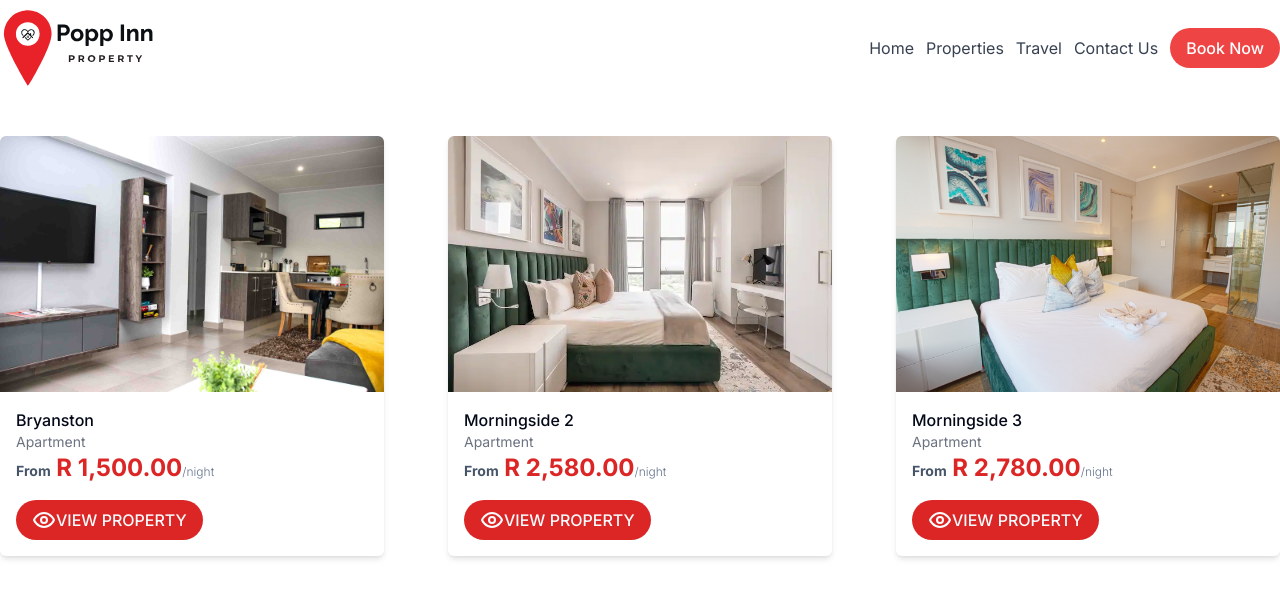
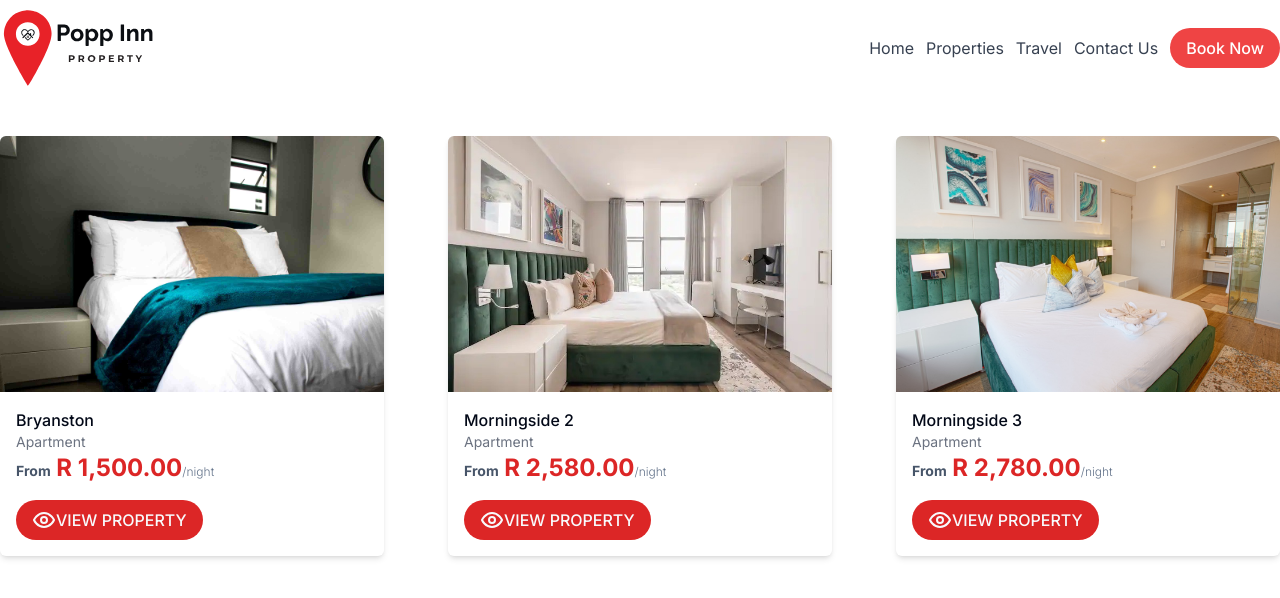
Before and after one commit to PhilaniNcube/new-poppin, a Next.js app: page /properties in a window 1280 px wide. Shown: the top 598 px of the page. Built offline with nearby package versions, Linux system fonts and the light colour scheme.

Commit message:
properties

```diff
--- a/app/properties/[id]/_components/image-gallery.tsx
+++ b/app/properties/[id]/_components/image-gallery.tsx
@@ -15,7 +15,11 @@ const ImageGallery = ({images}: {images: string[]}) => {
   return (
     <section className="w-full">
       <div className="grid grid-cols-1 gap-4 sm:grid-cols-2 lg:grid-cols-3">
-        {images.map((image, index) => (
+        {images.map((image, index) => {
+          if (index <= 4) {
+            return null
+          } else {
+            return (
               <Dialog key={index}>
                 <DialogTrigger>
                   <Image
@@ -36,7 +40,9 @@ const ImageGallery = ({images}: {images: string[]}) => {
                   />
                 </DialogContent>
               </Dialog>
-        ))}
+            );
+          }
+        })}
       </div>
     </section>
   );
--- a/properties.ts
+++ b/properties.ts
@@ -16,7 +16,7 @@ const properties = [
     beds: 2,
     baths: 2,
     price: 1500,
-    images: ['/images/living.jpg', "/images/kitchen-small-3.jpg", "/images/kitchen-small.jpg", "/images/tv-1.jpg", "/images/welcome.jpg"]
+    images: ['/images/bedroom-blue-2.jpg', "/images/bedroom-blue-3.jpg", "/images/kitchen-large.jpg", "/images/dining.jpg", "/images/welcome.jpg", "/images/building.jpg", "/images/bathroom-2.jpg", "/images/balcony.jpg", "/images/bathroom.jpg", "/images/bedroom-yellow-2.jpg", "/images/bedroom-yellow.jpg", "/images/kitchen-coffee.jpg", "/images/living-2.jpg", "/images/lounge.jpg"]
   },  {
     slug: 'morningside_2',
     title: 'Morningside 2',
```
Lines whose indentation alone changed are shown as unchanged.
